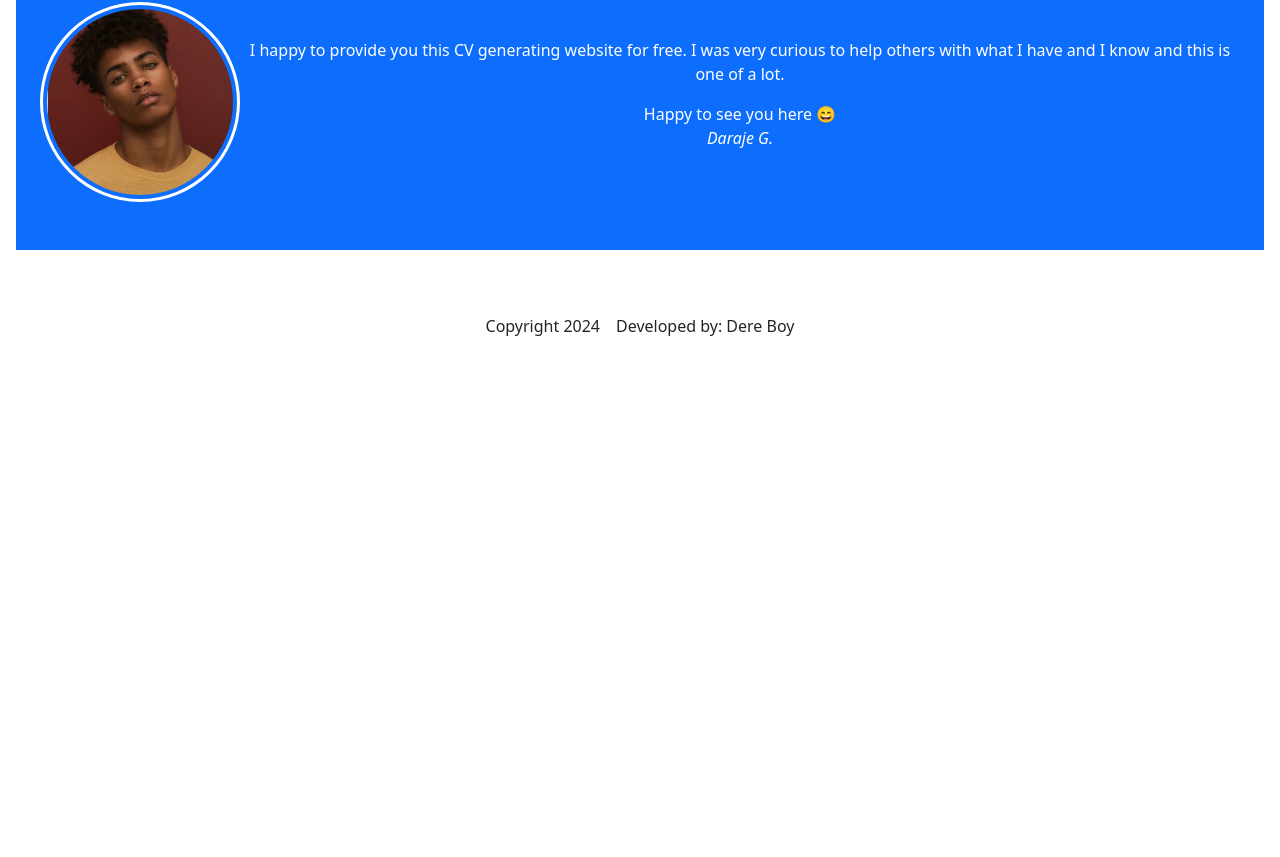
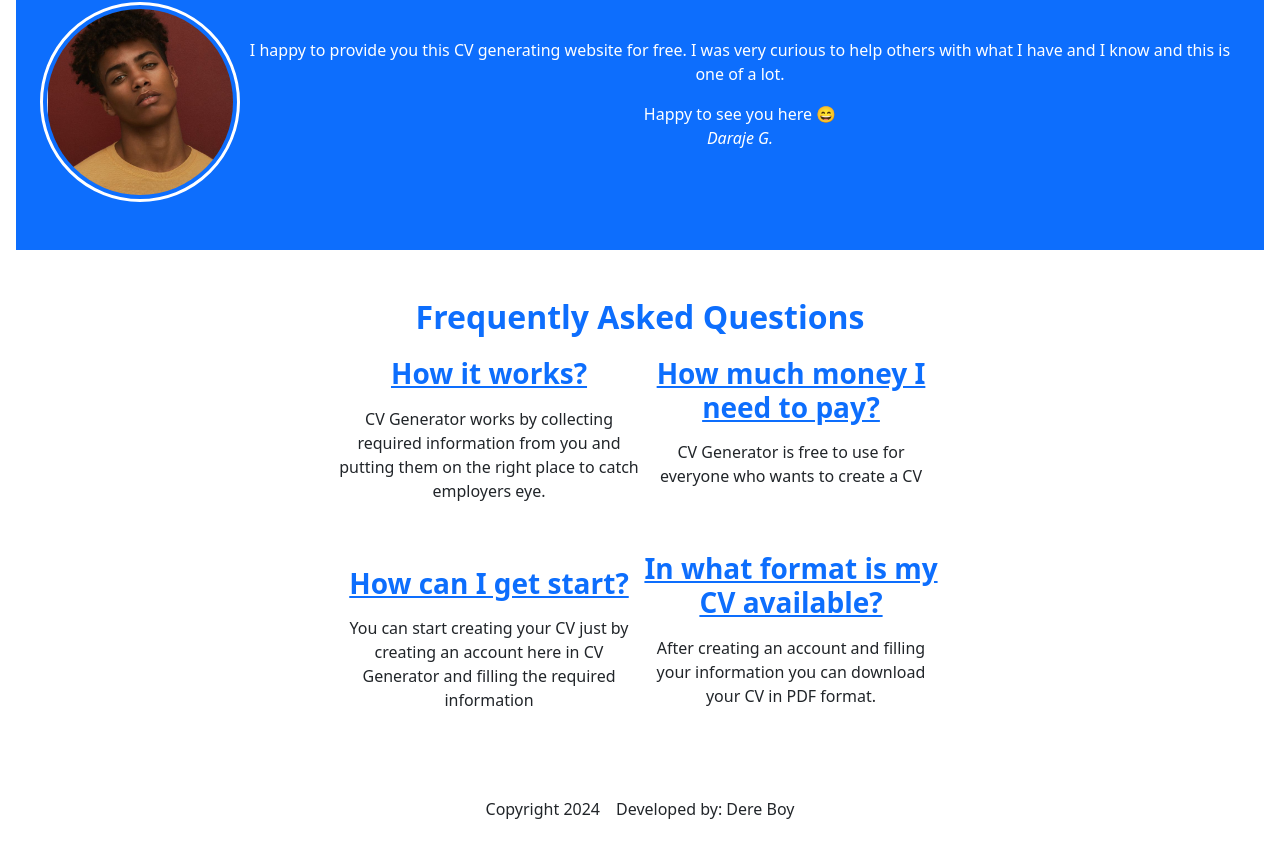
Before and after one commit to Dereje-boy/cv_generator_react, a React (Vite) app: page / in a window 1280 px wide. Shown: the part 2147-3004 px from the top of the page. Before the commit the page ends 2525 px from the top, so only its background shows below. Built offline with nearby package versions, Linux system fonts and the light colour scheme.

Commit message:
FAQ component part is done

```diff
--- /dev/null
+++ b/src/Components/Home1/FAQPart.jsx
@@ -0,0 +1,29 @@
+//import
+
+
+export default function FAQPart(){
+return (
+<div className="d-flex flex-column align-items-center pt-5 gap-2">
+	<h2 className="text-center text-primary fw-bold">Frequently Asked Questions </h2>
+	<div className="d-flex flex-row overflow-auto px-5 py-1">
+		<div className="d-flex flex-column gap-5 border border-1 border-white">
+			<Single question="How it works?" answer="CV Generator works by collecting required information from you and putting them on the right place to catch employers eye." />
+			<Single question="How can I get start?" answer="You can start creating your CV just by creating an account here in CV Generator and filling the required information" />
+
+		</div>
+		<div className="d-flex flex-column gap-5 border border-1 border-white">
+			<Single question="How much money I need to pay?" answer="CV Generator is free to use for everyone who wants to create a CV" />
+			<Single question="In what format is my CV available?" answer="After creating an account and filling your information you can download your CV in PDF format." />
+		</div>
+
+	</div>
+</div>
+);}
+
+function Single({question, answer}){
+return (
+<div style={{maxWidth:"300px"}} className="d-flex flex-column align-items-center gap-2">
+	<h3 className="text-primary text-decoration-underline text-center fw-bold">{question}</h3>
+	<p className="text-center">{answer}</p>
+</div>
+);}
--- a/src/Pages/Home.jsx
+++ b/src/Pages/Home.jsx
@@ -3,6 +3,7 @@ import SolutionsPart from "/src/Components/Home1/SolutionsPart.jsx";
 import PortifolioPart from "/src/Components/Home1/PortifolioPart.jsx";
 import TestimonialPart from "/src/Components/Home1/TestimonialPart.jsx";
 import AboutUsPart from "/src/Components/Home1/AboutUsPart.jsx";
+import FAQPart from "/src/Components/Home1/FAQPart.jsx";
 
 export default function Home(){
 return(
@@ -12,6 +13,6 @@ return(
 		< PortifolioPart />
 		< TestimonialPart />
 		<AboutUsPart />
-
+		< FAQPart />
 	</div>
 );}
```
